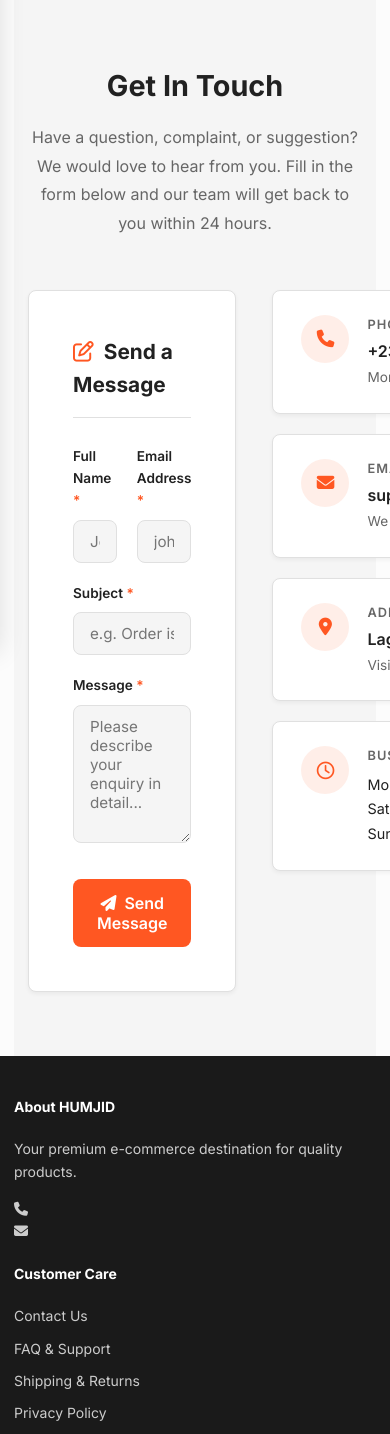
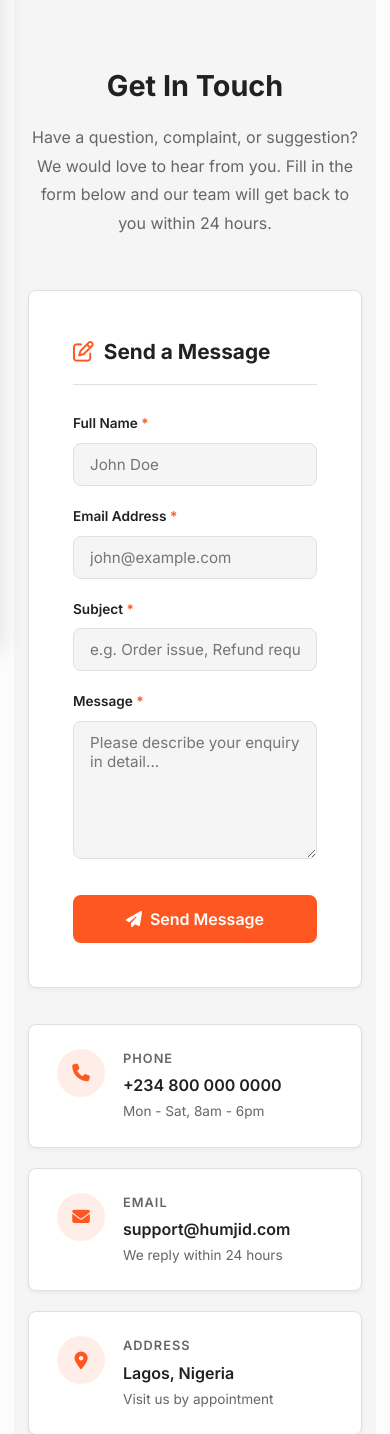
Before and after one commit to S-A-UMAR/marina, a Django app: page /contact/ in a window 390 px wide; the page is wider, and only the part inside the window is pictured. Shown: the part 341-1775 px from the top of that part. Run offline with Django 5.2, Linux system fonts and the light colour scheme; data comes from the database, SQL or seed files in the repository.

Commit message:
Fix URL namespaces, fix mobile responsiveness, update image settings to modern Django 5.x STORAGES, and upload generated product images to Cloudinary

```diff
--- a/templates/info/contact.html
+++ b/templates/info/contact.html
@@ -1,6 +1,17 @@
 {% extends 'base/base.html' %}
 
 {% block title %}Contact Us | {{ site_settings.business_name }}{% endblock %}
+
+{% block extra_css %}
+<style>
+.contact-grid { display: grid; grid-template-columns: 1fr 400px; gap: 36px; align-items: start; }
+.contact-fields-row { display: grid; grid-template-columns: 1fr 1fr; gap: 20px; margin-bottom: 20px; }
+@media (max-width: 768px) {
+  .contact-grid { grid-template-columns: 1fr; }
+  .contact-fields-row { grid-template-columns: 1fr; }
+}
+</style>
+{% endblock %}
 
 {% block content %}
 
@@ -34,7 +45,7 @@
     </div>
 
     <!-- 2-col layout -->
-    <div style="display: grid; grid-template-columns: 1fr 400px; gap: 36px; align-items: start;">
+    <div class="contact-grid">
 
       <!-- LEFT: Contact Form -->
       <div style="background: var(--white); border-radius: var(--radius-md); padding: 44px; box-shadow: var(--shadow-sm); border: 1px solid var(--border-color);">
@@ -62,7 +73,7 @@
           <form method="POST" action="">
             {% csrf_token %}
 
-            <div style="display: grid; grid-template-columns: 1fr 1fr; gap: 20px; margin-bottom: 20px;">
+            <div class="contact-fields-row">
               <div>
                 <label style="display: block; font-size: 0.85rem; font-weight: 600; color: var(--dark); margin-bottom: 8px;">Full Name <span style="color: var(--primary);">*</span></label>
                 <input type="text" name="name" class="form-control" placeholder="John Doe" required
--- a/templates/info/faq.html
+++ b/templates/info/faq.html
@@ -28,7 +28,7 @@
     <!-- Intro -->
     <div style="background: var(--white); border-radius: var(--radius-md); padding: 36px; border: 1px solid var(--border-color); margin-bottom: 44px; text-align: center;">
       <p style="font-size: 1.05rem; color: var(--dark-muted); line-height: 1.8; margin: 0;">
-        Find answers to the most common questions about shopping on {{ site_settings.business_name }}. If you cannot find what you are looking for, please do not hesitate to <a href="{% url 'contact' %}" style="color: var(--primary); text-decoration: none; font-weight: 600;">contact our support team</a>.
+        Find answers to the most common questions about shopping on {{ site_settings.business_name }}. If you cannot find what you are looking for, please do not hesitate to <a href="{% url 'store:contact' %}" style="color: var(--primary); text-decoration: none; font-weight: 600;">contact our support team</a>.
       </p>
     </div>
 
@@ -117,7 +117,7 @@
           <i class="fa-solid fa-chevron-down" style="color: var(--primary); font-size: 0.8rem;"></i>
         </summary>
         <div style="padding: 0 24px 22px; color: var(--dark-muted); font-size: 0.93rem; line-height: 1.8; border-top: 1px solid var(--border-color); padding-top: 18px;">
-          We offer a <strong>7-day return window</strong> from the date of delivery. Items must be unused, in their original packaging, and accompanied by proof of purchase. Perishables, personal hygiene products, and digital downloads are not eligible for returns. Please review our full <a href="{% url 'shipping_returns' %}" style="color: var(--primary); text-decoration: none; font-weight: 600;">Shipping &amp; Returns</a> page for complete details.
+          We offer a <strong>7-day return window</strong> from the date of delivery. Items must be unused, in their original packaging, and accompanied by proof of purchase. Perishables, personal hygiene products, and digital downloads are not eligible for returns. Please review our full <a href="{% url 'store:shipping_returns' %}" style="color: var(--primary); text-decoration: none; font-weight: 600;">Shipping &amp; Returns</a> page for complete details.
         </div>
       </details>
 
@@ -187,7 +187,7 @@
       <i class="fa-solid fa-headset" style="font-size: 2rem; color: var(--white); margin-bottom: 14px; display: block;"></i>
       <h3 style="font-size: 1.2rem; font-weight: 700; color: var(--white); margin: 0 0 10px;">Still have a question?</h3>
       <p style="font-size: 0.95rem; color: rgba(255,255,255,0.85); margin: 0 0 22px;">Our support team is happy to help you with anything you need.</p>
-      <a href="{% url 'contact' %}" style="display: inline-block; background: var(--white); color: var(--primary); text-decoration: none; padding: 12px 28px; border-radius: var(--radius-md); font-weight: 700; font-size: 0.95rem;">
+      <a href="{% url 'store:contact' %}" style="display: inline-block; background: var(--white); color: var(--primary); text-decoration: none; padding: 12px 28px; border-radius: var(--radius-md); font-weight: 700; font-size: 0.95rem;">
         <i class="fa-solid fa-envelope" style="margin-right: 8px;"></i>Contact Support
       </a>
     </div>
--- a/templates/info/terms.html
+++ b/templates/info/terms.html
@@ -131,7 +131,7 @@
           We offer a 7-day return policy for eligible items from the date of delivery. Items must be unused, in their original packaging, and accompanied by the original receipt or proof of purchase. Certain categories, including perishables, intimate wear, and digital goods, are exempt from our return policy.
         </p>
         <p style="font-size: 0.93rem; color: var(--dark-muted); line-height: 1.9; margin: 0;">
-          Approved refunds are processed within 3 - 5 business days to the original payment method. Return shipping costs are the responsibility of the buyer unless the return is due to a product defect or fulfilment error on our part. Please refer to our full <a href="{% url 'shipping_returns' %}" style="color: var(--primary); text-decoration: none; font-weight: 600;">Shipping &amp; Returns</a> page for complete details.
+          Approved refunds are processed within 3 - 5 business days to the original payment method. Return shipping costs are the responsibility of the buyer unless the return is due to a product defect or fulfilment error on our part. Please refer to our full <a href="{% url 'store:shipping_returns' %}" style="color: var(--primary); text-decoration: none; font-weight: 600;">Shipping &amp; Returns</a> page for complete details.
         </p>
       </div>
 
@@ -181,7 +181,7 @@
           {{ site_settings.business_name }} reserves the right to revise these Terms of Service at any time. We will indicate the date of the most recent revision at the top of this page. We encourage you to review this page periodically to stay informed of any updates.
         </p>
         <p style="font-size: 0.93rem; color: var(--dark-muted); line-height: 1.9; margin: 0;">
-          For questions regarding these Terms of Service, please <a href="{% url 'contact' %}" style="color: var(--primary); text-decoration: none; font-weight: 600;">contact our team</a>. We are happy to clarify any provisions or address any concerns you may have.
+          For questions regarding these Terms of Service, please <a href="{% url 'store:contact' %}" style="color: var(--primary); text-decoration: none; font-weight: 600;">contact our team</a>. We are happy to clarify any provisions or address any concerns you may have.
         </p>
       </div>
 
```
Also changed, not shown: humjid/settings.py (+10 -3 lines), templates/orders/my_orders.html (+6 -6 lines), products/floor_lamp.jpg (added), products/headphones.jpg (added), products/juicer.jpg (added), products/smartwatch.jpg (added), products/sneakers.jpg (added), products/tshirt.jpg (added).
